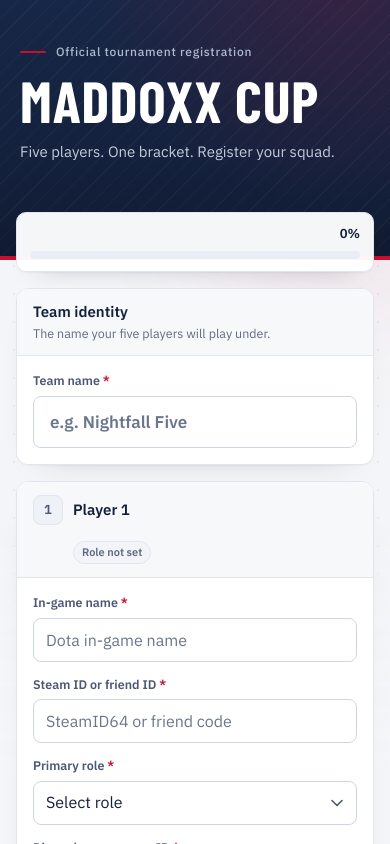
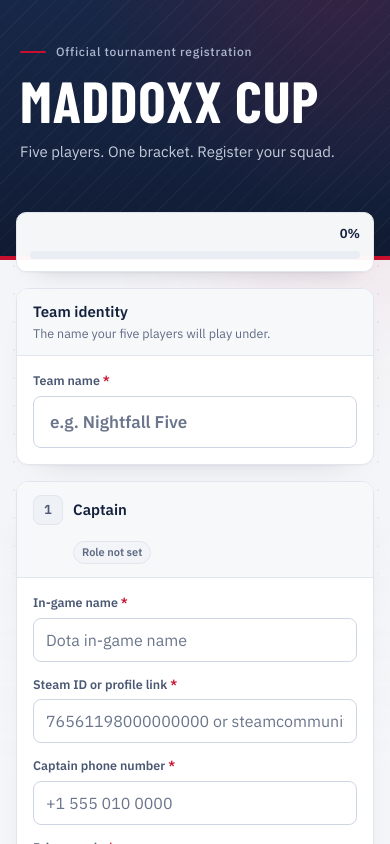
Before and after one commit to Salahuddin124/Maddox-cup, a Next.js app: page / in a window 390 px wide. Shown: the top 844 px of the page. Built offline with nearby package versions, Linux system fonts and the light colour scheme.

Commit message:
Require captain phone and accept Steam IDs or profile links

```diff
--- a/app/App.jsx
+++ b/app/App.jsx
@@ -5,7 +5,7 @@ import { useEffect, useRef, useState } from "react";
 const TOURNAMENT = "MADDOXX CUP";
 const TITLE = "MADDOXX CUP";
 const SUBTITLE = "Five players. One bracket. Register your squad.";
-const TOTAL_FIELDS = 31;
+const TOTAL_FIELDS = 32;
 
 const ROLES = [
   { value: "carry", label: "Carry (Pos 1)" },
@@ -26,6 +26,7 @@ const EMPTY_PLAYERS = Array.from({ length: 5 }, (_, index) => ({
   id: index + 1,
   ign: "",
   steamId: "",
+  phone: "",
   role: "",
   currentMmr: "",
   peakMmr: "",
@@ -43,6 +44,7 @@ const DEMO_PLAYERS = [
     id: 1,
     ign: "Salahuddin",
     steamId: "76561198000000001",
+    phone: "+1 555 010 0001",
     role: "carry",
     currentMmr: "6840",
     peakMmr: "7520",
@@ -97,14 +99,42 @@ function isValidMmr(value) {
   return hasValue(value) && Number.isFinite(Number(value)) && Number(value) >= 0;
 }
 
+function isValidSteamId(value) {
+  const text = String(value ?? "").trim();
+
+  if (!text) return false;
+
+  // SteamID64, friend code, or account ID.
+  if (/^\d{1,20}$/.test(text)) return true;
+
+  // Profile link with or without the protocol, e.g.
+  // steamcommunity.com/id/name or https://s.team/p/abc
+  return /^(https?:\/\/)?(www\.)?[a-z0-9-]+(\.[a-z0-9-]+)+(\/\S*)?$/i.test(
+    text,
+  );
+}
+
+function isValidPhone(value) {
+  const text = String(value ?? "").trim();
+
+  if (!text) return false;
+
+  const digits = text.replace(/\D/g, "");
+
+  return (
+    /^[+\d][\d\s().-]*$/.test(text) && digits.length >= 7 && digits.length <= 15
+  );
+}
+
 function isPlayerComplete(player) {
   return (
     hasValue(player.ign) &&
-    hasValue(player.steamId) &&
+    isValidSteamId(player.steamId) &&
     hasValue(player.role) &&
     isValidMmr(player.currentMmr) &&
     isValidMmr(player.peakMmr) &&
-    hasValue(player.discord)
+    hasValue(player.discord) &&
+    (player.id !== 1 || isValidPhone(player.phone))
   );
 }
 
@@ -129,6 +159,7 @@ function playersFromRegistration(registration) {
       id: emptyPlayer.id,
       ign: typeof saved.ign === "string" ? saved.ign : "",
       steamId: typeof saved.steamId === "string" ? saved.steamId : "",
+      phone: typeof saved.phone === "string" ? saved.phone : "",
       role: saved.role && ROLE_LABELS[saved.role] ? saved.role : "",
       currentMmr:
         currentMmr === undefined || currentMmr === null
@@ -357,11 +388,12 @@ export default function App() {
     players.reduce((total, player) => {
       let count = 0;
       if (hasValue(player.ign)) count += 1;
-      if (hasValue(player.steamId)) count += 1;
+      if (isValidSteamId(player.steamId)) count += 1;
       if (hasValue(player.role)) count += 1;
       if (isValidMmr(player.currentMmr)) count += 1;
       if (isValidMmr(player.peakMmr)) count += 1;
       if (hasValue(player.discord)) count += 1;
+      if (player.id === 1 && isValidPhone(player.phone)) count += 1;
       return total + count;
     }, 0);
 
@@ -381,6 +413,18 @@ export default function App() {
     }
   });
   const hasMmrError = Object.keys(mmrErrors).length > 0;
+
+  const steamErrors = {};
+  players.forEach((player) => {
+    if (hasValue(player.steamId) && !isValidSteamId(player.steamId)) {
+      steamErrors[player.id] = true;
+    }
+  });
+  const hasSteamError = Object.keys(steamErrors).length > 0;
+
+  const phoneError =
+    hasValue(players[0]?.phone) && !isValidPhone(players[0]?.phone);
+  const hasPhoneError = Boolean(phoneError);
 
   const roleCounts = players.reduce((counts, player) => {
     if (player.role) {
@@ -413,7 +457,7 @@ export default function App() {
 
     if (submittingRef.current) return;
 
-    if (hasMmrError) return;
+    if (hasMmrError || hasSteamError || hasPhoneError) return;
 
     if (!formComplete) {
       setSubmitError("Please complete every field before registering.");
@@ -427,6 +471,7 @@ export default function App() {
         id: player.id,
         ign: player.ign.trim(),
         steamId: player.steamId.trim(),
+        phone: player.phone?.trim() ?? "",
         role: player.role,
         currentMmr: Number(player.currentMmr),
         peakMmr: Number(player.peakMmr),
@@ -768,6 +813,7 @@ export default function App() {
                   {players.map((player) => {
                     const complete = isPlayerComplete(player);
                     const mmrError = Boolean(mmrErrors[player.id]);
+                    const steamError = Boolean(steamErrors[player.id]);
 
                     return (
                       <section
@@ -802,7 +848,9 @@ export default function App() {
                               className="card-title"
                               id={`player-${player.id}-title`}
                             >
-                              Player {player.id}
+                              {player.id === 1
+                                ? "Captain"
+                                : `Player ${player.id}`}
                             </h2>
                           </div>
                           <span
@@ -850,12 +898,14 @@ export default function App() {
                                 className="field-label"
                                 htmlFor={`player-${player.id}-steam`}
                               >
-                                Steam ID or friend ID{" "}
+                                Steam ID or profile link{" "}
                                 <span className="required">*</span>
                               </label>
                               <input
                                 id={`player-${player.id}-steam`}
-                                className="input"
+                                className={`input ${
+                                  steamError ? "is-invalid" : ""
+                                }`}
                                 type="text"
                                 value={player.steamId}
                                 onChange={(event) =>
@@ -865,12 +915,72 @@ export default function App() {
                                     event.target.value,
                                   )
                                 }
-                                placeholder="SteamID64 or friend code"
+                                placeholder="76561198000000000 or steamcommunity.com/id/name"
                                 autoComplete="off"
-                                maxLength={64}
+                                maxLength={200}
+                                aria-invalid={steamError}
+                                aria-describedby={
+                                  steamError
+                                    ? `player-${player.id}-steam-error`
+                                    : undefined
+                                }
                                 required
                               />
+                              {steamError ? (
+                                <p
+                                  className="field-error"
+                                  id={`player-${player.id}-steam-error`}
+                                >
+                                  Enter a Steam ID number or a profile link.
+                                </p>
+                              ) : null}
                             </div>
+
+                            {player.id === 1 ? (
+                              <div className="field">
+                                <label
+                                  className="field-label"
+                                  htmlFor={`player-${player.id}-phone`}
+                                >
+                                  Captain phone number{" "}
+                                  <span className="required">*</span>
+                                </label>
+                                <input
+                                  id={`player-${player.id}-phone`}
+                                  className={`input ${
+                                    phoneError ? "is-invalid" : ""
+                                  }`}
+                                  type="tel"
+                                  inputMode="tel"
+                                  value={player.phone ?? ""}
+                                  onChange={(event) =>
+                                    updatePlayer(
+                                      player.id,
+                                      "phone",
+                                      event.target.value,
+                                    )
+                                  }
+                                  placeholder="+1 555 010 0000"
+                                  autoComplete="tel"
+                                  maxLength={32}
+                                  aria-invalid={phoneError}
+                                  aria-describedby={
+                                    phoneError
+                                      ? `player-${player.id}-phone-error`
+                                      : undefined
+                                  }
+                                  required
+                                />
+                                {phoneError ? (
+                                  <p
+                                    className="field-error"
+                                    id={`player-${player.id}-phone-error`}
+                                  >
+                                    Enter a valid phone number.
+                                  </p>
+                                ) : null}
+                              </div>
+                            ) : null}
 
                             <div className="field">
                               <label
--- a/app/api/register/route.js
+++ b/app/api/register/route.js
@@ -21,6 +21,7 @@ const PLAYER_COLUMNS = `
   slot AS id,
   in_game_name AS ign,
   steam_id AS "steamId",
+  phone,
   role,
   current_mmr AS "currentMmr",
   peak_mmr AS "peakMmr",
@@ -36,6 +37,33 @@ function noStoreJson(body, init = {}) {
 
 function readText(value) {
   return typeof value === "string" ? value.trim() : "";
+}
+
+function isValidSteamId(value) {
+  const text = readText(value);
+
+  if (!text) return false;
+
+  // SteamID64, friend code, or account ID.
+  if (/^\d{1,20}$/.test(text)) return true;
+
+  // Profile link with or without the protocol, e.g.
+  // steamcommunity.com/id/name or https://s.team/p/abc
+  return /^(https?:\/\/)?(www\.)?[a-z0-9-]+(\.[a-z0-9-]+)+(\/\S*)?$/i.test(
+    text,
+  );
+}
+
+function isValidPhone(value) {
+  const text = readText(value);
+
+  if (!text) return false;
+
+  const digits = text.replace(/\D/g, "");
+
+  return (
+    /^[+\d][\d\s().-]*$/.test(text) && digits.length >= 7 && digits.length <= 15
+  );
 }
 
 function validationError(message) {
@@ -113,7 +141,7 @@ function validateRegistration(payload) {
   for (let index = 0; index < 5; index += 1) {
     const slot = index + 1;
     const player = payload.players[index];
-    const label = `Player ${slot}`;
+    const label = slot === 1 ? "Captain" : `Player ${slot}`;
 
     if (!player || typeof player !== "object" || Array.isArray(player)) {
       return { error: `${label}: invalid player data.` };
@@ -129,12 +157,29 @@ function validateRegistration(payload) {
 
     const steamId = readText(player.steamId);
     if (!steamId) {
-      return { error: `${label}: Steam ID or friend ID is required.` };
+      return { error: `${label}: Steam ID or profile link is required.` };
     }
-    if (steamId.length > 64) {
+    if (steamId.length > 200) {
       return {
-        error: `${label}: Steam ID or friend ID must be 64 characters or fewer.`,
+        error: `${label}: Steam ID or profile link must be 200 characters or fewer.`,
       };
+    }
+    if (!isValidSteamId(steamId)) {
+      return {
+        error: `${label}: enter a Steam ID number or a profile link.`,
+      };
+    }
+
+    let phone = "";
+
+    if (slot === 1) {
+      phone = readText(player.phone);
+      if (!phone) {
+        return { error: `${label}: phone number is required.` };
+      }
+      if (!isValidPhone(phone)) {
+        return { error: `${label}: enter a valid phone number.` };
+      }
     }
 
     const role = readText(player.role);
@@ -175,6 +220,7 @@ function validateRegistration(payload) {
     players.push({
       ign,
       steamId,
+      phone,
       role,
       currentMmr,
       peakMmr,
@@ -290,17 +336,19 @@ async function saveRegistration(pool, tokenHash, teamName, players) {
             slot,
             in_game_name,
             steam_id,
+            phone,
             role,
             current_mmr,
             peak_mmr,
             discord_url
-          ) VALUES ($1, $2, $3, $4, $5, $6, $7, $8)
+          ) VALUES ($1, $2, $3, $4, $5, $6, $7, $8, $9)
         `,
         [
           teamId,
           index + 1,
           player.ign,
           player.steamId,
+          player.phone || null,
           player.role,
           player.currentMmr,
           player.peakMmr,
--- a/scripts/list-submissions.mjs
+++ b/scripts/list-submissions.mjs
@@ -40,6 +40,7 @@ try {
             current_mmr AS "currentMMR",
             peak_mmr AS "peakMMR",
             steam_id AS "steamId",
+            phone,
             discord_url AS discord
           FROM players
           WHERE team_id = $1
```
Also changed, not shown: lib/db.js, 1 other file (tests, documents, lock files or other folders).
